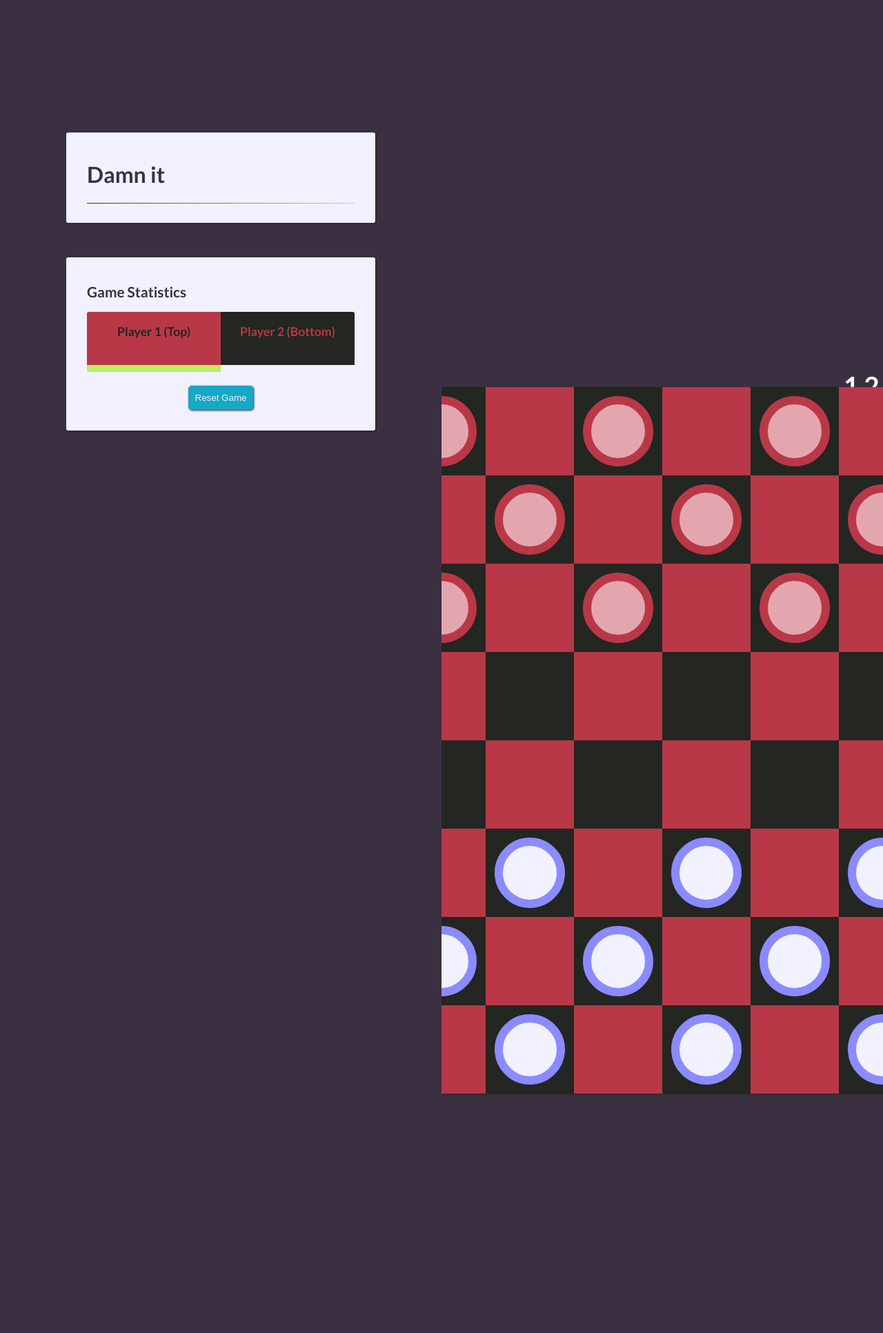
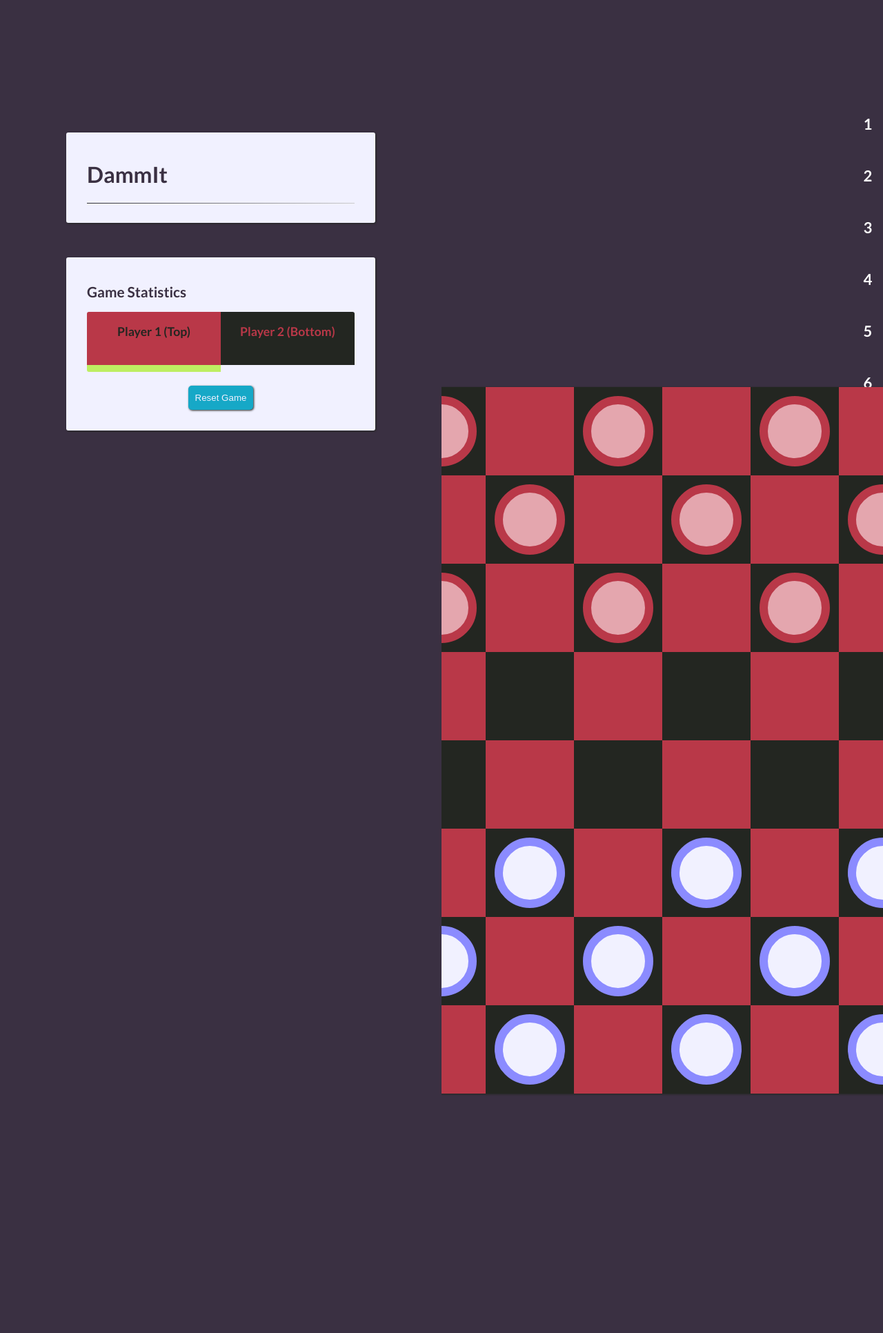
Before and after one commit to jdderuiter/collective_dammIt, a PHP site: page /dambord/index.html in a window 1280 px wide. Shown: the top 1932 px of the page at 69% size. Run offline with PHP 8.4, Linux system fonts and the light colour scheme; some libraries are stand-ins or nearby versions.

Commit message:
Added numbers

```diff
--- a/dambord/index.html
+++ b/dambord/index.html
@@ -14,7 +14,7 @@
 <body>
   <div class="column">
     <div class="info">
-      <h1>Damn it</h1>
+      <h1>DammIt</h1>
       <hr>
 
     </div>
--- a/dambord/style.css
+++ b/dambord/style.css
@@ -121,27 +121,30 @@ div.stats {
 div#background {
     position: absolute;
     top: calc(90%);
-    left: calc(50% - 40vmin);
+    left: calc(50% - 36vmin);
     width: 80vmin;
     height: 10vmin;
     border-radius: 5px;
     background-color: #3A3042;
     overflow: hidden;
-    word-spacing: 63px;
+    word-spacing: 56px;
     font-size: 20px;
     color: white;
   }
 
 div#background2 {
     position: absolute;
-    top: calc(50% - 45vmin);
+    top: calc(13vmin);
     left: calc(91%);
     width: 10vmin;
-    height: 15vmin;
+    height: 150vmin;
     background-color: #3A3042;
     overflow: hidden;
-    font-size: 35px;
+    font-size: 20px;
     color: white;
+    word-spacing: 21px;
+    writing-mode: vertical-lr;
+    text-orientation: upright;
   }
 
 
```
